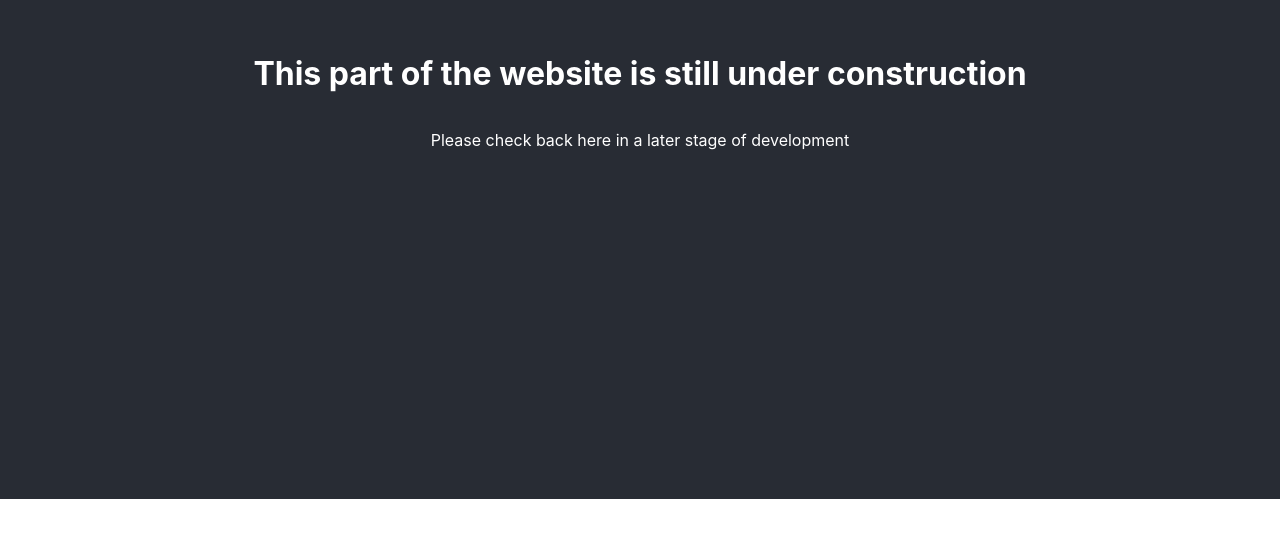
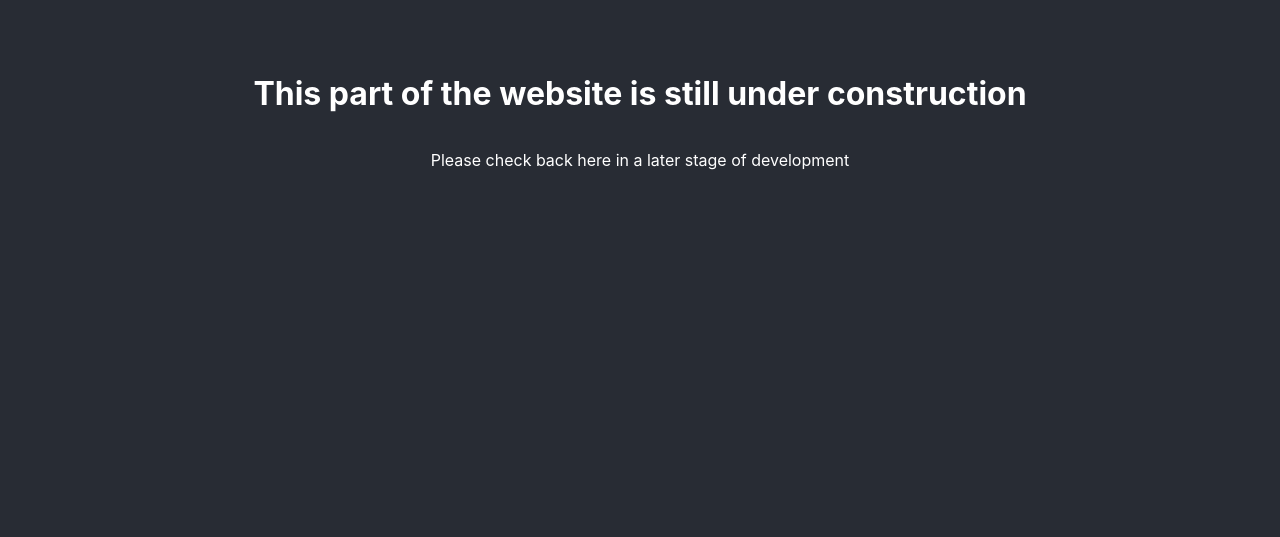
Before and after one commit to MrKneetjie/forex-journaling-client, a React (Create React App) app: page /home in a window 1280 px wide. Shown: the part 301-838 px from the top of the page. Before the commit the page ends 800 px from the top, so only its background shows below. Built offline with nearby package versions, Linux system fonts and the light colour scheme.

Commit message:
Styling and form validation

```diff
--- a/src/App.css
+++ b/src/App.css
@@ -3,6 +3,5 @@
   color: white;
   background-color: #282c34;
 
-  height: 100vh;
-  width: 100%;
+  height: 100%;
 }
--- a/src/Components/Home/Home.css
+++ b/src/Components/Home/Home.css
@@ -1,6 +1,7 @@
 .Home {
-    width: 100%;
     height: 100vh;
+
+    padding: 20px;
 
     display: flex;
     flex-direction: column;
--- a/src/Components/Login/Login.css
+++ b/src/Components/Login/Login.css
@@ -1,5 +1,4 @@
 .Login {
-  width: 100%;
   height: 100vh;
 
   display: flex;
@@ -68,6 +67,10 @@ form {
   height: 40px;
 }
 
+small {
+  color: #f83b3b;
+}
+
 #username {
   margin-bottom: 40px;
 }
--- a/src/Components/Login/Login.js
+++ b/src/Components/Login/Login.js
@@ -7,6 +7,7 @@ class Login extends Component {
   constructor(props) {
     super(props);
     this.state = {
+      validation: "",
       redirect: false,
       username: "",
       password: ""
@@ -33,6 +34,8 @@ class Login extends Component {
         .then(res => {
           if (res.status === 200) {
             this.setState({redirect: true});
+          } else {
+            this.setState({validation: "Wrong username/password"});
           }
         })
         .catch(err => err);
@@ -45,7 +48,8 @@ class Login extends Component {
     }
     return (
       <div className="Login">
-        <p className="App-intro">{this.state.apiResponse}</p>
+        <p><small>{this.state.validation}</small></p>
+
         <form onSubmit={this.handleSubmit}>
         <label for="username">Username</label>
         <input type="text" id="username" name="username" onChange={this.handleInputChange}></input>
--- a/src/index.css
+++ b/src/index.css
@@ -1,10 +1,11 @@
-body {
+html, body {
   margin: 0;
   font-family: -apple-system, BlinkMacSystemFont, 'Segoe UI', 'Roboto', 'Oxygen',
     'Ubuntu', 'Cantarell', 'Fira Sans', 'Droid Sans', 'Helvetica Neue',
     sans-serif;
   -webkit-font-smoothing: antialiased;
   -moz-osx-font-smoothing: grayscale;
+  height: 100%;
 }
 
 code {
```
Lines whose indentation alone changed are shown as unchanged.
